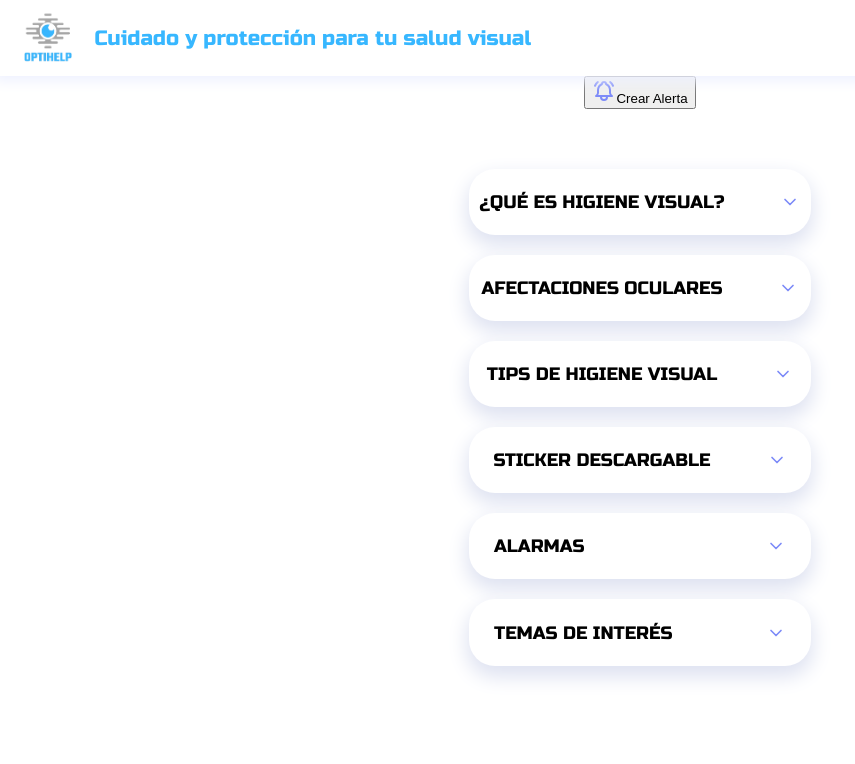
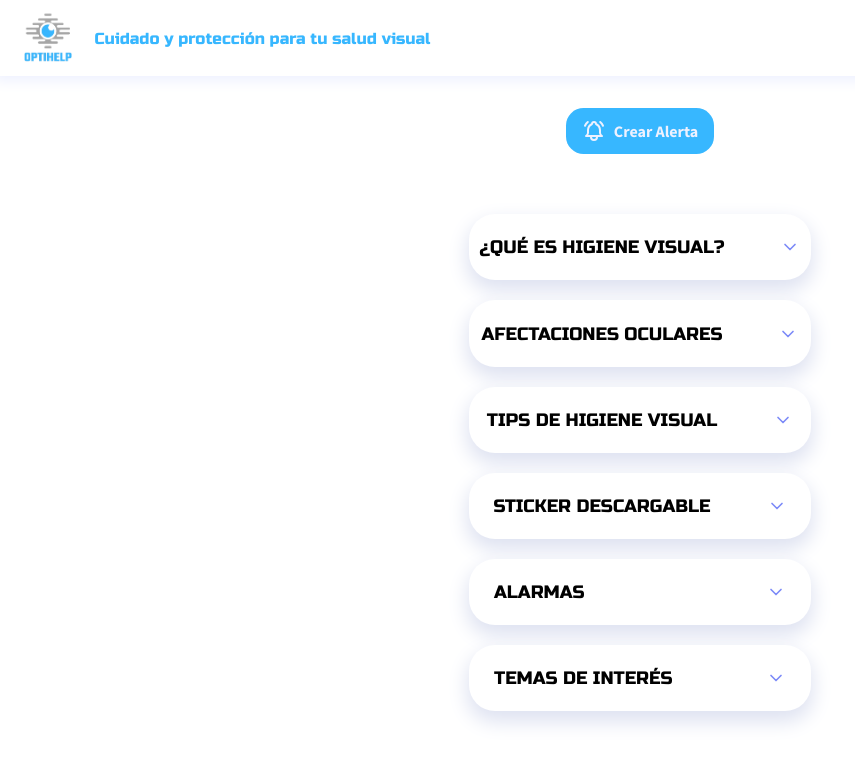
Before and after one commit to jorgeemherrera/OptiHelp, a React (Create React App) app: page / in a window 1280 px wide. Shown: the top 764 px of the page, without its empty margins (0-855 px from the left). Built offline with nearby package versions, Linux system fonts and the light colour scheme.

Commit message:
change fonts and css styling

```diff
--- a/public/index.html
+++ b/public/index.html
@@ -6,10 +6,16 @@
     <link rel="icon" href="%PUBLIC_URL%/favicon.ico" />
     <link rel="preconnect" href="https://fonts.googleapis.com">
     <link rel="preconnect" href="https://fonts.gstatic.com" crossorigin>
-  <link href="https://fonts.googleapis.com/css2?family=Kanit:ital,wght@0,100;0,200;0,300;0,400;0,600;0,800;1,100;1,200;1,300&family=Russo+One&display=swap" rel="stylesheet">
+    <link
+      href="https://fonts.googleapis.com/css2?family=Source+Sans+Pro:wght@300;400;600;700&display=swap"
+      rel="stylesheet">
+    <link
+      href="https://fonts.googleapis.com/css2?family=Kanit:ital,wght@0,100;0,200;0,300;0,400;0,600;0,800;1,100;1,200;1,300&family=Russo+One&display=swap"
+      rel="stylesheet">
     <meta name="viewport" content="width=device-width, initial-scale=1" />
     <meta name="theme-color" content="#000000" />
-  <meta name="description" content="Web site created using create-react-app" />
+    <meta name="description" content="Web site created using create-react-app"
+      />
     <link rel="apple-touch-icon" href="%PUBLIC_URL%/logo192.png" />
     <!--
       manifest.json provides metadata used when your web app is installed on a
--- a/src/App.js
+++ b/src/App.js
@@ -50,7 +50,7 @@ function App() {
   return (
     <div className='App'>
       <Navbar />
-      <button onClick={onHandleClickAlert}><IconBellRinging />Crear Alerta</button>
+      <button className='create-alert' onClick={onHandleClickAlert}><IconBellRinging />Crear Alerta</button>
       <div className='body-accordions'>
         <Accordion
           title="¿QUÉ ES HIGIENE VISUAL?"
--- a/src/App.scss
+++ b/src/App.scss
@@ -1,45 +1,49 @@
-@import '/src/assets/scss/variables';
+@import "/src/assets/scss/variables";
+@import url("https://fonts.googleapis.com/css2?family=Source+Sans+Pro:wght@300;400;600&display=swap");
 
 .App {
+  align-items: center;
+  display: flex;
+  flex-direction: column;
+  font-family: "Kanit", sans-serif;
+  font-family: "Russo One", sans-serif;
+  height: 100%;
+  justify-content: center;
+  margin: 0;
   text-align: center;
   width: 100%;
-  height: 100%;
-  margin: 0;
-  display: flex;
-  flex-direction: column;
-  align-items: center;
-  justify-content: center;
-  font-family: 'Kanit', sans-serif;
-  font-family: 'Russo One', sans-serif;
 
   p,
   li {
-    font-family: 'Source Sans Pro', sans-serif;
+    color: #515151;
+    font-family: "Source Sans Pro", sans-serif;
+    font-weight: 600;
     overflow-wrap: anywhere;
+    padding: 0 1rem;
     text-align: initial;
   }
 }
 
 a {
+  color: $blue;
   text-decoration: none;
-  color: $blue;
 
   svg {
-    width: 15px;
     height: auto;
     margin-left: 5px;
+    width: 15px;
   }
 }
 
 .App-header {
+  align-items: center;
   background-color: #282c34;
-  min-height: 100vh;
+  color: white;
   display: flex;
   flex-direction: column;
-  align-items: center;
+  font-size: calc(10px + 2vmin);
   justify-content: center;
-  font-size: calc(10px + 2vmin);
-  color: white;
+  min-height: 100vh;
 }
 
 .App-link {
@@ -57,27 +61,49 @@ a {
 }
 
 .body-accordions {
-  margin: 60px 0;
+  align-items: center;
   display: flex;
   flex-direction: column;
   justify-content: center;
-  align-items: center;
+  margin: 60px 0;
 }
 
 .poitns-accordion {
   .fourth-point {
     img {
-      width: 300px;
+      border-radius: 10px;
       height: auto !important;
       object-fit: initial;
-      border-radius: 10px;
+      width: 300px;
     }
   }
 
   // .first-point{
   img {
+    border-radius: 10px;
+    height: auto;
     width: 300px;
-    height: auto;
-    border-radius: 10px;
   }
 }
+
+button {
+  &.create-alert {
+    align-content: space-around;
+    align-items: center;
+    background-color: $blue;
+    border-radius: 1.1rem;
+    border: none;
+    color: $purple-light;
+    display: flex;
+    font-family: "Source Sans Pro", sans-serif;
+    font-size: 1rem;
+    font-weight: 700;
+    justify-content: space-between;
+    margin-top: 2rem;
+    padding: 0.7rem 1rem;
+    svg {
+      color: $purple-light;
+      padding-right: 0.5rem;
+    }
+  }
+}
--- a/src/components/Alert/alert.scss
+++ b/src/components/Alert/alert.scss
@@ -1,5 +1,4 @@
 @import '../../assets/scss//variables';
-
 
 .form-container {
     align-items: stretch;
@@ -12,7 +11,7 @@
         margin: 1rem 0;
     }
 
-    button {
+    .buttonAlert {
         background-color: $blue;
         border-radius: 5px;
         border: none;
--- a/src/components/Modal/modal.scss
+++ b/src/components/Modal/modal.scss
@@ -20,14 +20,14 @@
     position: relative;
     width: 80vw;
     svg {
-        color: $purple-blue-light;
+        color: $blue;
         height: 20px;
         position: absolute;
         right: 20px;
         top: 20px;
         width: 20px;
         &:hover {
-            color: $purple-blue;
+            color: $blue;
         }
     }
 }
--- a/src/components/Navbar/navbar.scss
+++ b/src/components/Navbar/navbar.scss
@@ -14,8 +14,9 @@
 
 .brand-name {
     color: $blue;
-    font-size: 1.3rem;
+    font-size: 1rem;
     margin-left: 1rem;
+    text-align: left;
     text-decoration: none;
 }
 
```
Also changed, not shown: src/index.scss (line endings or trailing spaces), 7 other files (tests, documents, lock files or other folders). Lines whose indentation alone changed are shown as unchanged.
